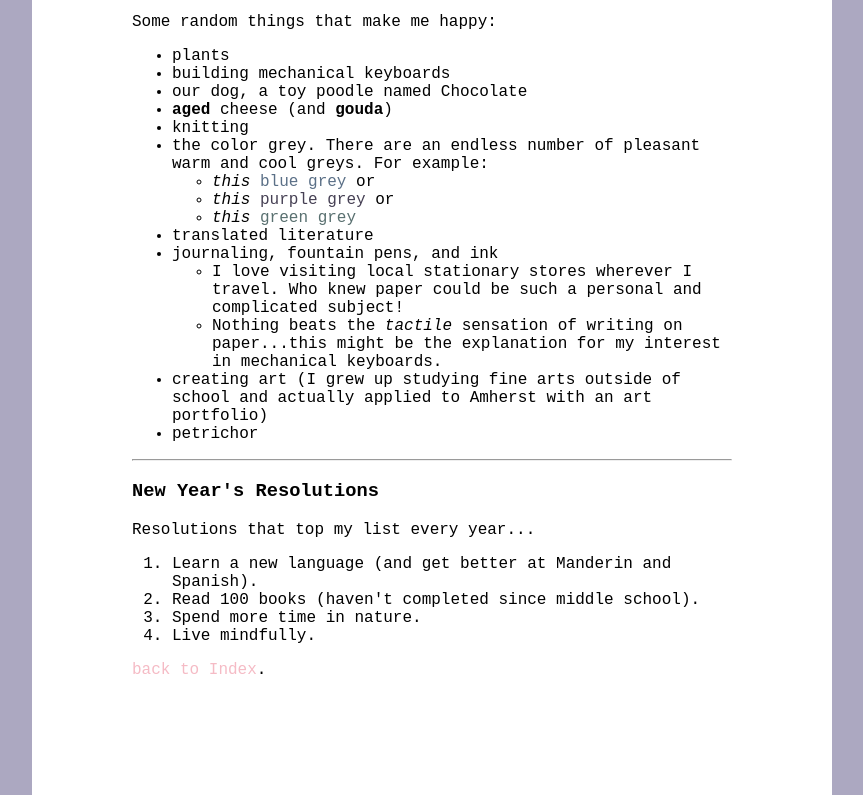
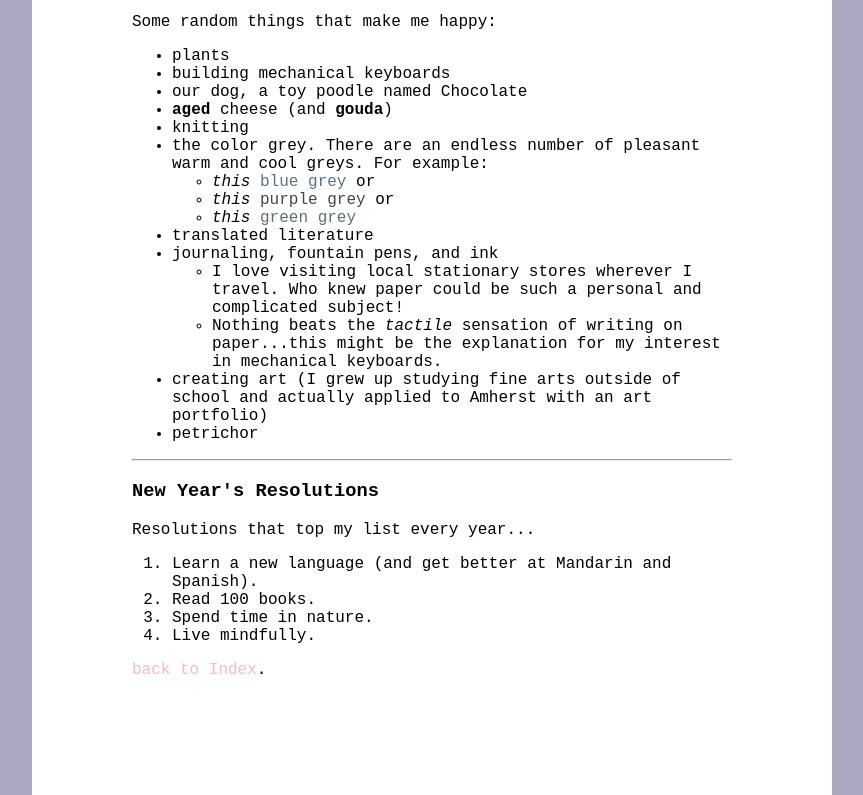
Before and after one commit to megan-huang/cosc-225-public, a plain HTML site: page COSC225hw01/about.html in a window 1280 px wide. Shown: the part 557-1352 px from the top of the page, without its empty margins (208-1071 px from the left). Drawn offline with Linux system fonts and the light colour scheme.

Commit message:
hw02 complete

```diff
--- a/COSC225hw01/about.html
+++ b/COSC225hw01/about.html
@@ -76,9 +76,9 @@
     <h3>New Year's Resolutions</h3>
     <p>Resolutions that top my list every year...</p>
     <ol>
-        <li>Learn a new language (and get better at Manderin and Spanish).</li>
-        <li>Read 100 books (haven't completed since middle school).</li>
-        <li>Spend more time in nature.</li>
+        <li>Learn a new language (and get better at Mandarin and Spanish).</li>
+        <li>Read 100 books.</li>
+        <li>Spend time in nature.</li>
         <li>Live mindfully.</li>
     </ol>
     <p><a href="index.html">back to Index</a>.</p>
```
